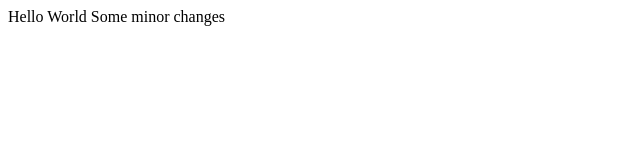
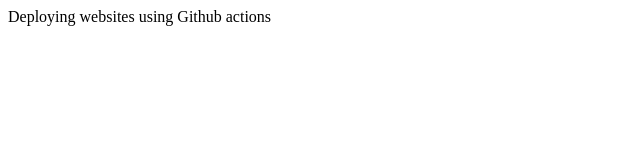
Before and after one commit to Osamaarif/Bootcamp-Setup, a plain HTML site: page index.html in a window 1280 px wide. Shown: the full height of the page, 0-640 px from the left. Drawn offline with Linux system fonts and the light colour scheme.

Commit message:
Update index.html

```diff
--- a/index.html
+++ b/index.html
@@ -7,7 +7,6 @@
 </head>
 
 <body>
-    Hello World
-    Some minor changes
+    Deploying websites using Github actions
 </body>
 </html>
```
